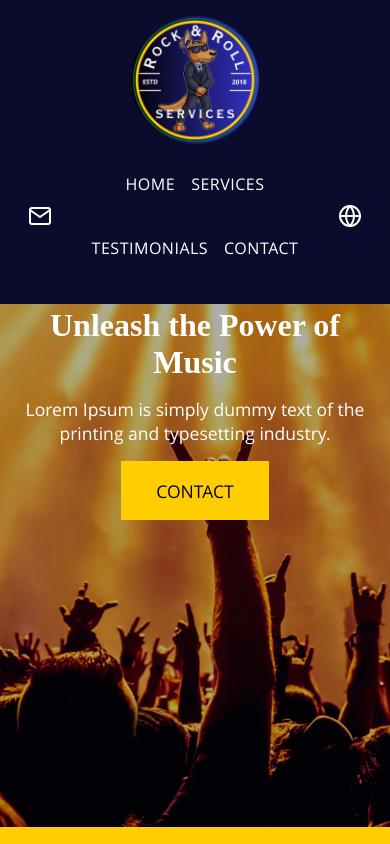
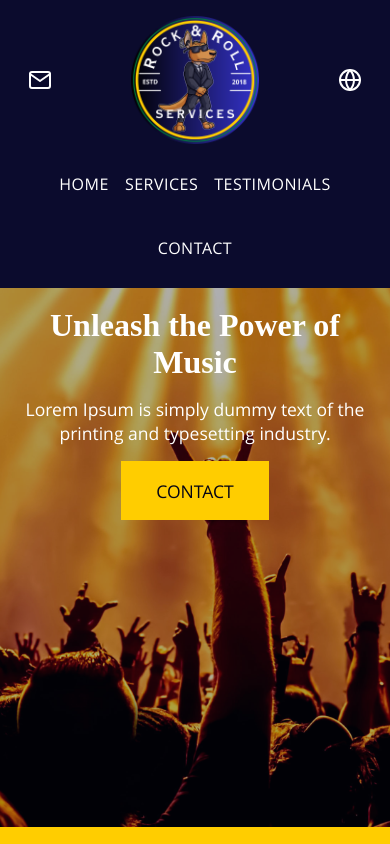
Before and after one commit to Jimmyh-world/rnrservices, a Vue app: page / in a window 390 px wide. Shown: the top 844 px of the page. Built offline with nearby package versions, Linux system fonts and the light colour scheme.

Commit message:
Fixed header during mobile

```diff
--- a/src/assets/css/components/header.css
+++ b/src/assets/css/components/header.css
@@ -4,20 +4,30 @@
     background-color: #0B0B2D;
     padding: 1rem;
     z-index: 999;
+    gap: 1rem;
+    display: grid;
+    grid-template-columns: auto 1fr auto;
+    grid-template-rows: repeat(2, auto);
+    grid-template-areas:
+        'mail logo lang'
+        'nav nav nav';
 }
 
 #header .logo {
     margin: auto;
+    grid-area: logo;
 }
 
-#header div {
-    display: flex;
-    align-items: center;
-    justify-content: space-between;
-    margin-bottom: 1rem;
+#header #langButton {
+    grid-area: lang;
+}
+
+#header #mailButton {
+    grid-area: mail;
 }
 
 .navigation {
+    grid-area: nav;
     width: 100%;
     display: flex;
     flex-wrap: wrap;
@@ -44,3 +54,13 @@
 .navigation a:focus-within {
     color: #FFCD00;
 }
+
+@media (min-width: 600px) {
+    #header {
+        grid-template-columns: auto 1fr auto;
+        grid-template-rows: repeat(2, auto);
+        grid-template-areas:
+            '. logo .'
+            'mail nav lang';
+    }
+}
--- a/src/components/Header.vue
+++ b/src/components/Header.vue
@@ -7,11 +7,8 @@ import Logo from "@/components/Logo.vue";
 
 <template>
   <header id="header">
-    <div>
     <Logo />
-    </div>
-    <div>
-      <a class="button" href="mailto:#" title="Mail">
+    <a id="mailButton" class="button" href="mailto:#" title="Mail">
       <Mail />
     </a>
     <nav class="navigation">
@@ -20,9 +17,8 @@ import Logo from "@/components/Logo.vue";
       <a href="#testimonials" title="Testimonials">Testimonials</a>
       <a href="#contact" title="Contact">Contact</a>
     </nav>
-      <a class="button" href="mailto:#" title="Mail">
+    <a id="langButton" class="button" href="mailto:#" title="Mail">
       <Globe />
     </a>
-    </div>
   </header>
 </template>
```
Lines whose indentation alone changed are shown as unchanged.
